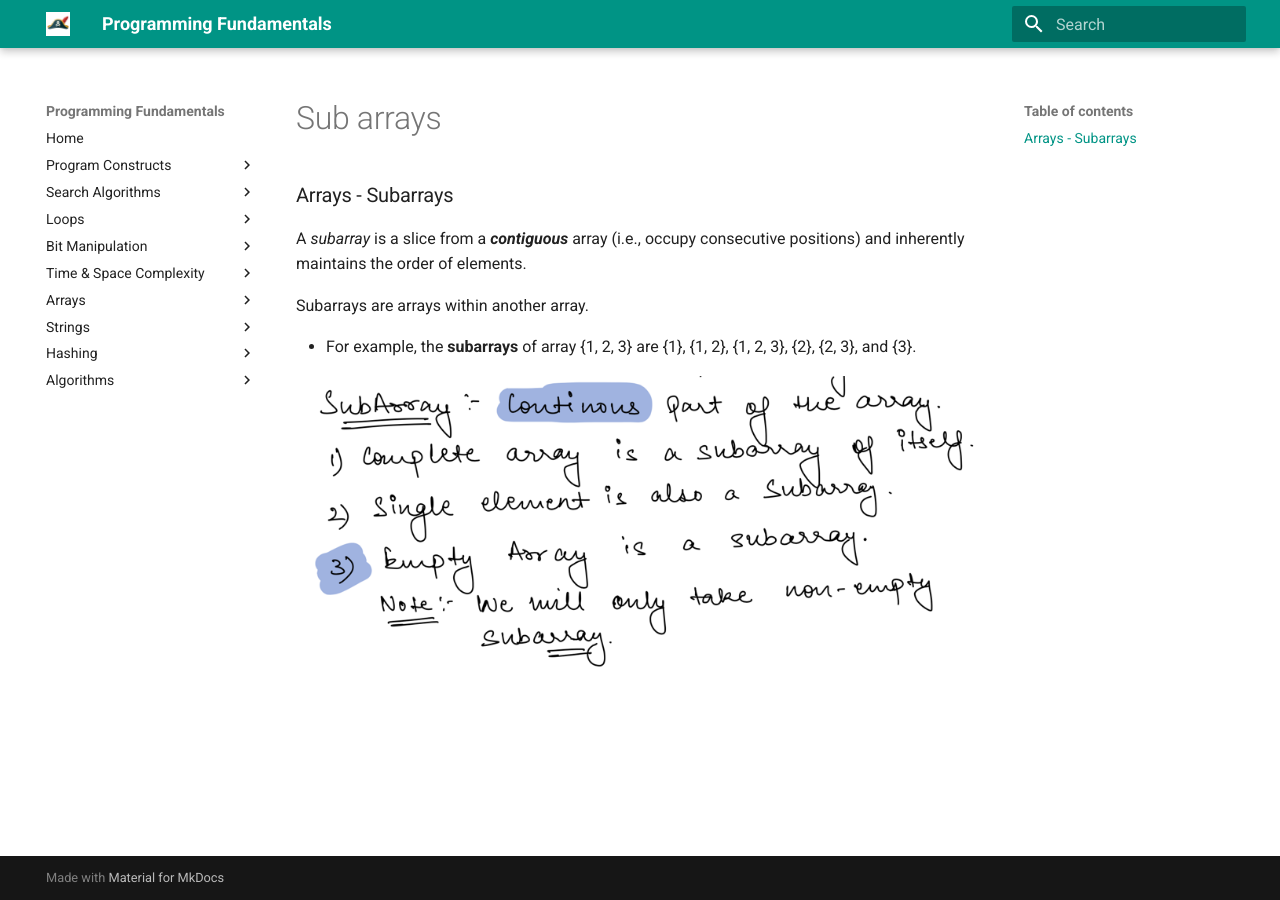
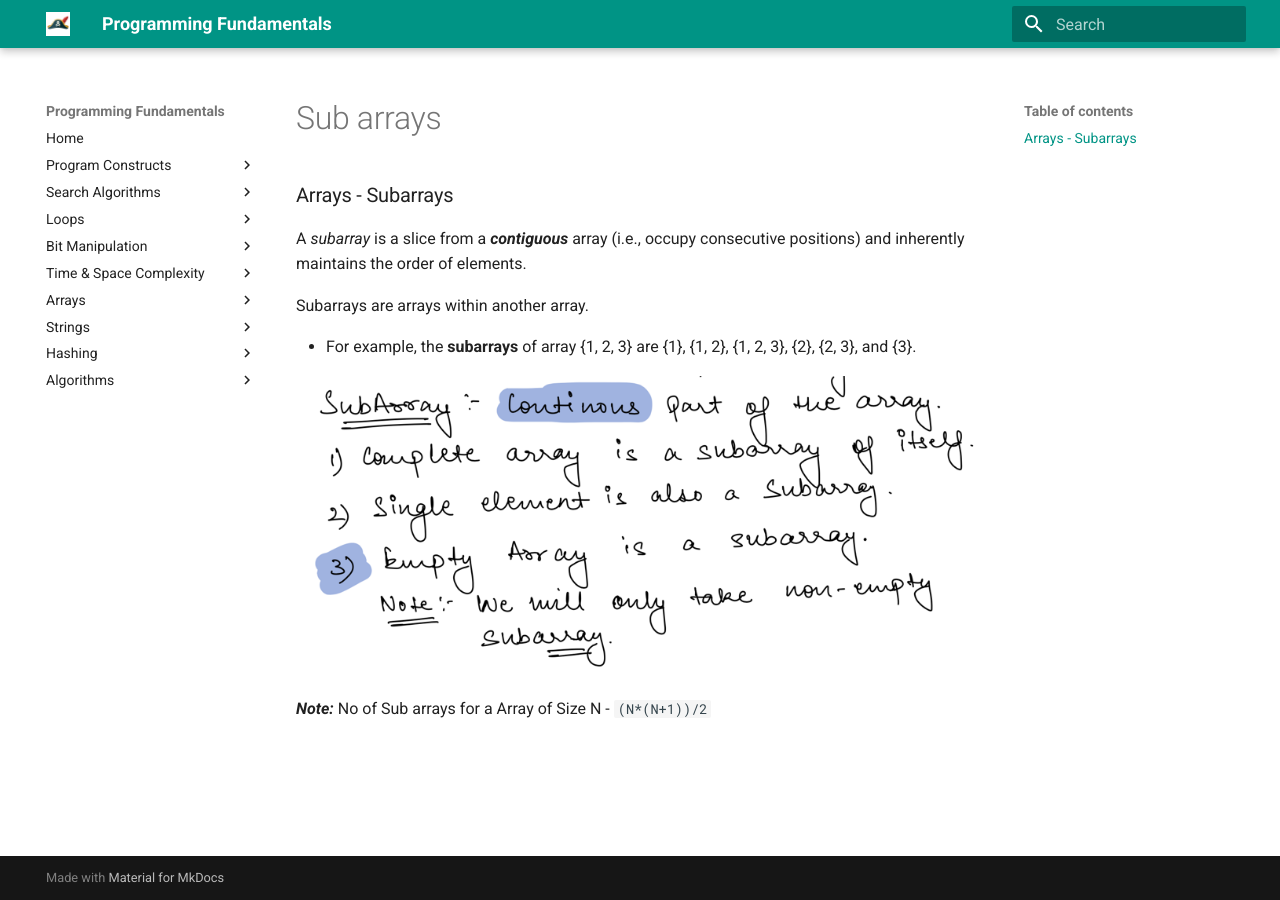
Before and after one commit to santosh-1987/programming-fundamentals, an MkDocs documentation site: the page built from docs/arrays/sub_arrays.md, in a window 1280 px wide. Built offline with MkDocs 1.6.1 and Material for MkDocs 9.7.7, drawn with Linux system fonts in a browser that asks for light colours; the version menu is left out.

Commit message:
Added Sub Array

```diff
--- a/docs/arrays/sub_arrays.md
+++ b/docs/arrays/sub_arrays.md
@@ -8,3 +8,5 @@ Subarrays are arrays within another array.
 - For example, the **subarrays** of array {1, 2, 3} are {1}, {1, 2}, {1, 2, 3}, {2}, {2, 3}, and {3}.
 
 ![sub_array_defn](../assets/images/arrays/sub_array/sub_array_defn.png)
+
+**_Note:_** No of Sub arrays for a Array of Size N - `(N*(N+1))/2`
```
